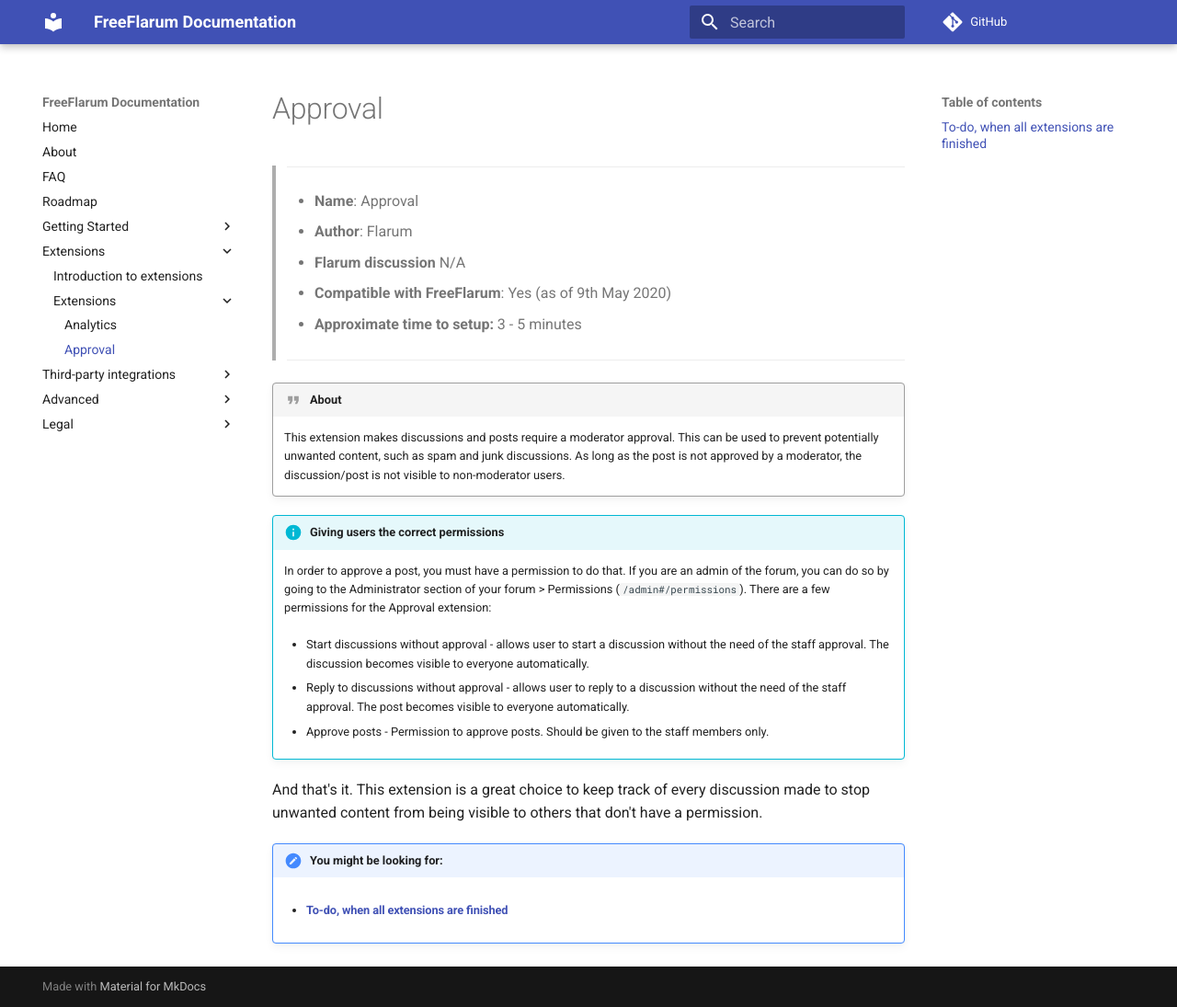
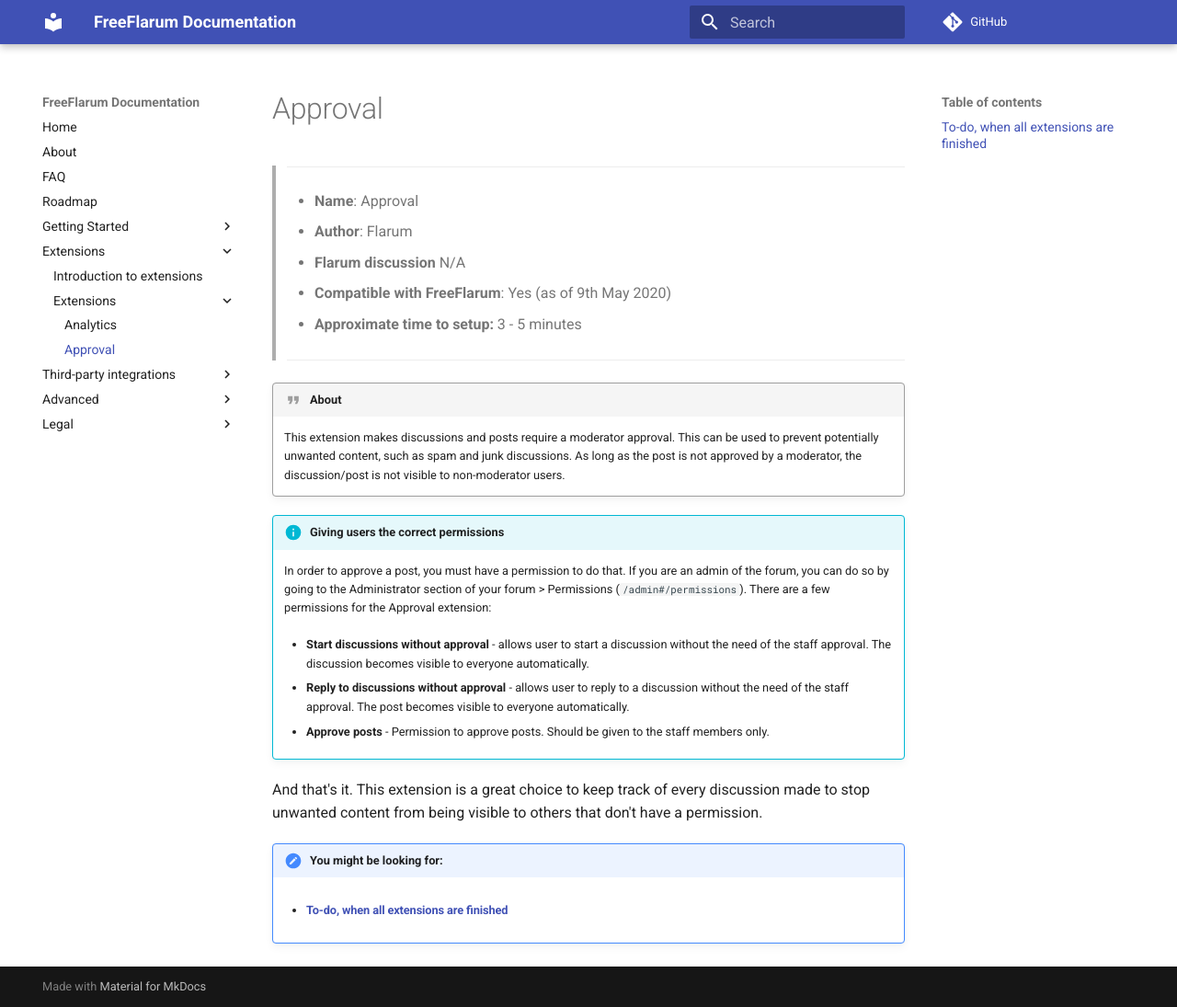
Before and after one commit to FreeFlarum/freeflarum.com, an MkDocs documentation site: the page built from docs/howto/extensions/approval.md, in a window 1280 px wide and 1095 px high. Shown: the whole window at 92% size. Built offline with MkDocs 1.6.1 and Material for MkDocs 9.7.7, drawn with Linux system fonts in a browser that asks for light colours; comment, search, counter and statistics services are not loaded.

```diff
--- a/docs/howto/extensions/approval.md
+++ b/docs/howto/extensions/approval.md
@@ -15,11 +15,11 @@
     In order to approve a post, you must have a permission to do that. If you are an admin of the forum, you can do so by going to the Administrator section of your forum > Permissions (`/admin#/permissions`).
     There are a few permissions for the Approval extension:
 
-    - Start discussions without approval - allows user to start a discussion without the need of the staff approval. The discussion becomes visible to everyone automatically.
+    - **Start discussions without approval** - allows user to start a discussion without the need of the staff approval. The discussion becomes visible to everyone automatically.
 
-    - Reply to discussions without approval - allows user to reply to a discussion without the need of the staff approval. The post becomes visible to everyone automatically.
+    - **Reply to discussions without approval** - allows user to reply to a discussion without the need of the staff approval. The post becomes visible to everyone automatically.
 
-    - Approve posts - Permission to approve posts. Should be given to the staff members only.
+    - **Approve posts** - Permission to approve posts. Should be given to the staff members only.
 
 And that's it. This extension is a great choice to keep track of every discussion made to stop unwanted content from being visible to others that don't have a permission.
 
```
